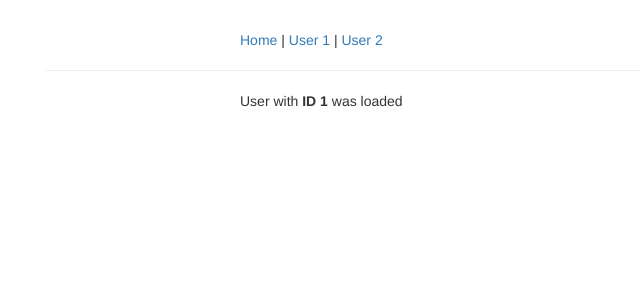
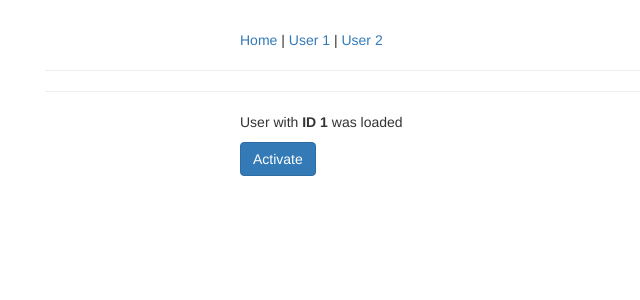
Before and after one commit to ariesmacandili-momentummedia/Angular-Project-Lectures, an Angular app: page /user/1 in a window 1280 px wide. Shown: the top 300 px of the page, without its empty margins (25-665 px from the left). Built offline with nearby package versions, Linux system fonts and the light colour scheme.

Commit message:
feat: EventEmitter

```diff
--- a/src/app/app.component.html
+++ b/src/app/app.component.html
@@ -11,7 +11,15 @@
             </a>
         </div>
     </div>
+
     <hr />
+    <p
+        *ngIf="userActivated === true"
+    >
+        Activated!
+    </p>
+    <hr />
+
     <div class="row">
         <div class="col-xs-12 col-sm-10 col-md-8 col-sm-offset-1 col-md-offset-2">
             <router-outlet></router-outlet>
--- a/src/app/app.component.ts
+++ b/src/app/app.component.ts
@@ -1,4 +1,5 @@
 import { Component, OnInit } from '@angular/core';
+import { UserService } from './user.service';
 
 @Component({
     selector: 'app-root',
@@ -6,7 +7,15 @@ import { Component, OnInit } from '@angular/core';
     styleUrls: ['./app.component.css']
 })
 export class AppComponent implements OnInit {
-    constructor() { }
+    userActivated = false;
 
-    ngOnInit() { }
+    constructor(
+        private userService : UserService
+    ) {}
+
+    ngOnInit() {
+        this.userService.userActivated.subscribe((didActivate: boolean) => {
+            this.userActivated = didActivate;
+        });
+    }
 }
--- /dev/null
+++ b/src/app/user.service.ts
@@ -0,0 +1,10 @@
+import { Injectable, EventEmitter } from '@angular/core';
+
+@Injectable({
+    providedIn: 'root'
+})
+export class UserService {
+    userActivated = new EventEmitter<boolean>();
+
+    constructor() { }
+}
--- a/src/app/user/user.component.html
+++ b/src/app/user/user.component.html
@@ -1 +1,8 @@
 <p>User with <strong>ID {{ id }}</strong> was loaded</p>
+
+<button
+    class="btn btn-primary"
+    (click)="onActivate()"
+>
+    Activate
+</button>
--- a/src/app/user/user.component.ts
+++ b/src/app/user/user.component.ts
@@ -1,5 +1,6 @@
 import { Component, OnInit } from '@angular/core';
 import { ActivatedRoute, Params } from '@angular/router';
+import { UserService } from '../user.service';
 
 @Component({
     selector: 'app-user',
@@ -9,12 +10,18 @@ import { ActivatedRoute, Params } from '@angular/router';
 export class UserComponent implements OnInit {
     id: number = 0;
 
-    constructor(private route: ActivatedRoute) {
-    }
+    constructor(
+        private userService : UserService,
+        private route: ActivatedRoute
+    ) {}
 
     ngOnInit() {
         this.route.params.subscribe((params: Params) => {
             this.id = +params['id'];
         });
     }
+
+    onActivate() {
+        this.userService.userActivated.emit(true);
+    }
 }
```
Also changed, not shown: 1 other file (tests, documents, lock files or other folders).
